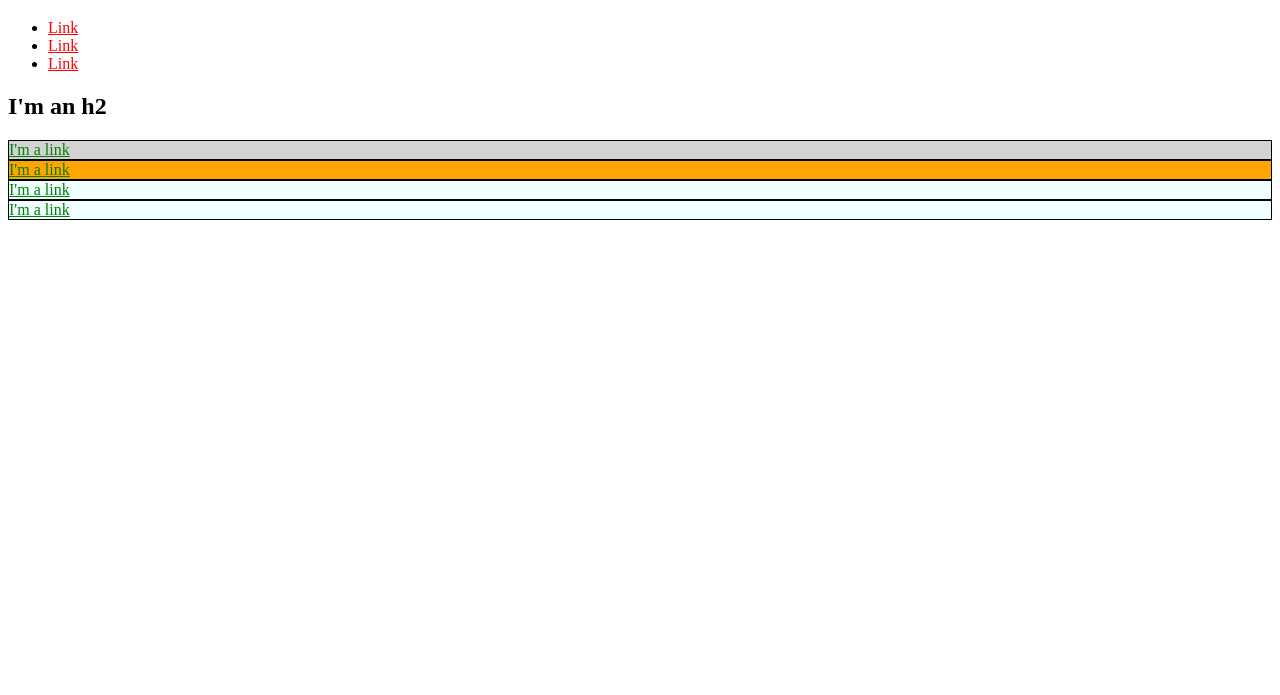
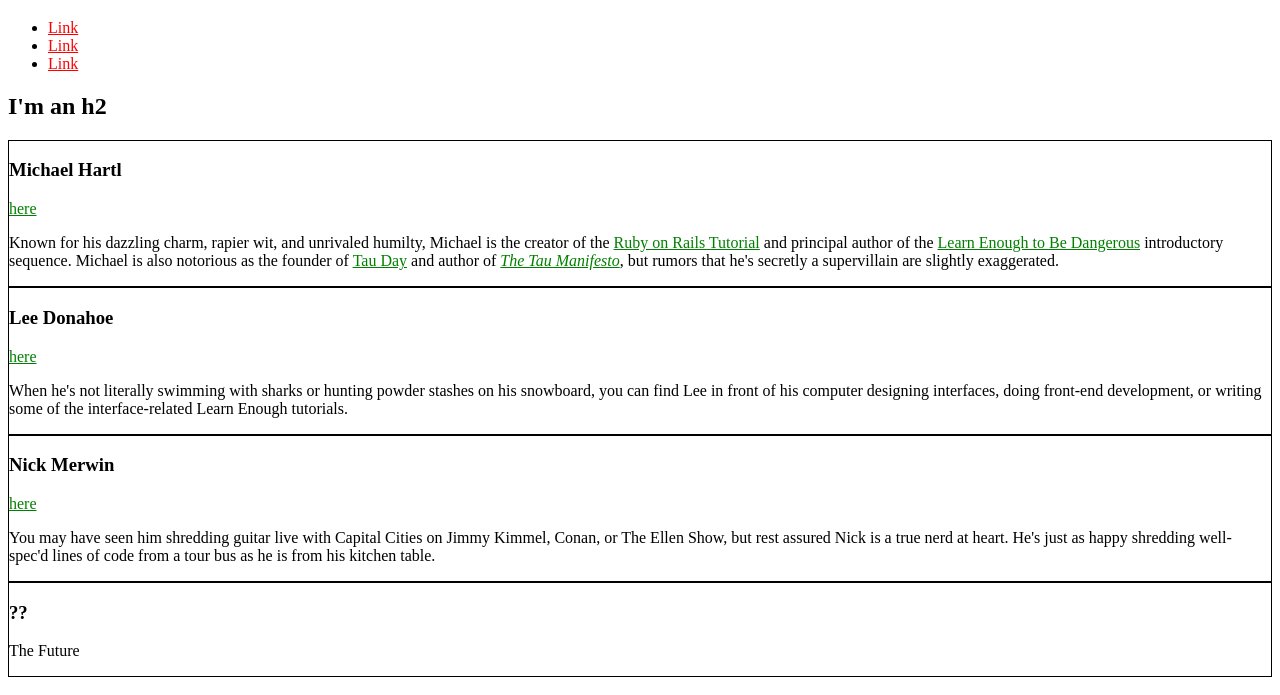
Before and after one commit to ulisesrivas/ulisesrivas.github.io, a plain HTML site: page index.html in a window 1280 px wide. Shown: the part 61-756 px from the top of the page. Drawn offline with Linux system fonts and the light colour scheme.

Commit message:
Sync markup page with Listing 2.14

```diff
--- a/index.html
+++ b/index.html
@@ -7,20 +7,11 @@
             a {
                 color: red;
             }
-            #exec-bio {
-                background-color: lightgray;
-            }
             .bio-box {
                 border: 1px solid black;
             }
             .bio-box a {
                 color: green;
-            }
-            #pop {
-                background-color: orange;
-            }
-            .poppy {
-                background-color: azure;
             }
         </style>
     </head>
@@ -38,17 +29,36 @@
             </li>
         </ul>
         <h2>I'm an h2</h2>
-        <div id="exec-bio" class="bio-box poppy">
-            <a href="https://example.com/">I'm a link</a>
+        <div class="bio-box">
+            <h3>Michael Hartl</h3>
+            <a href="https://twitter.com/mhartl">here</a>
+            <p>
+                Known for his dazzling charm, rapier wit, and unrivaled humilty, Michael is the creator of the
+                <a href="https://www,railstutorial.org/">Ruby on Rails Tutorial</a> and principal author of the
+                <a href="https://learnenough.com/">Learn Enough to Be Dangerous</a> introductory sequence. Michael is also notorious as the founder of
+                <a href="http://tauday.com/">Tau Day</a> and author of
+                <a href="http://tauday.com/tau-manifesto"><em>The Tau Manifesto</em></a>, but rumors that he's secretly a supervillain are slightly exaggerated.
+            </p>
         </div>
-        <div id="pop" class="bio-box poppy">
-            <a href="https://example.com/">I'm a link</a>
+        <div class="bio-box">
+            <h3>Lee Donahoe</h3>
+            <a href="https://twitter.com/leedonahoe">here</a>
+            <p>
+                When he's not literally swimming with sharks or hunting powder stashes on his snowboard, you can find Lee in front of his computer designing interfaces, doing front-end development, or writing some of the interface-related Learn Enough tutorials.
+            </p>
         </div>
-        <div class="bio-box poppy">
-            <a href="https://example.com/">I'm a link</a>
+        <div class="bio-box">
+            <h3>Nick Merwin</h3>
+            <a href="https://twitter.com/nickmerwin">here</a>
+            <p>
+                You may have seen him shredding guitar live with Capital Cities on Jimmy Kimmel, Conan, or The Ellen Show, but rest assured Nick is a true nerd at heart. He's just as happy shredding well-spec'd lines of code from a tour bus as he is from his kitchen table.
+            </p>
         </div>
-        <div class="bio-box poppy">
-            <a href="https://example.com/">I'm a link</a>
+        <div class="bio-box">
+            <h3>??</h3>
+            <p>
+                The Future
+            </p>
         </div>
     </body>
 </html>
```
